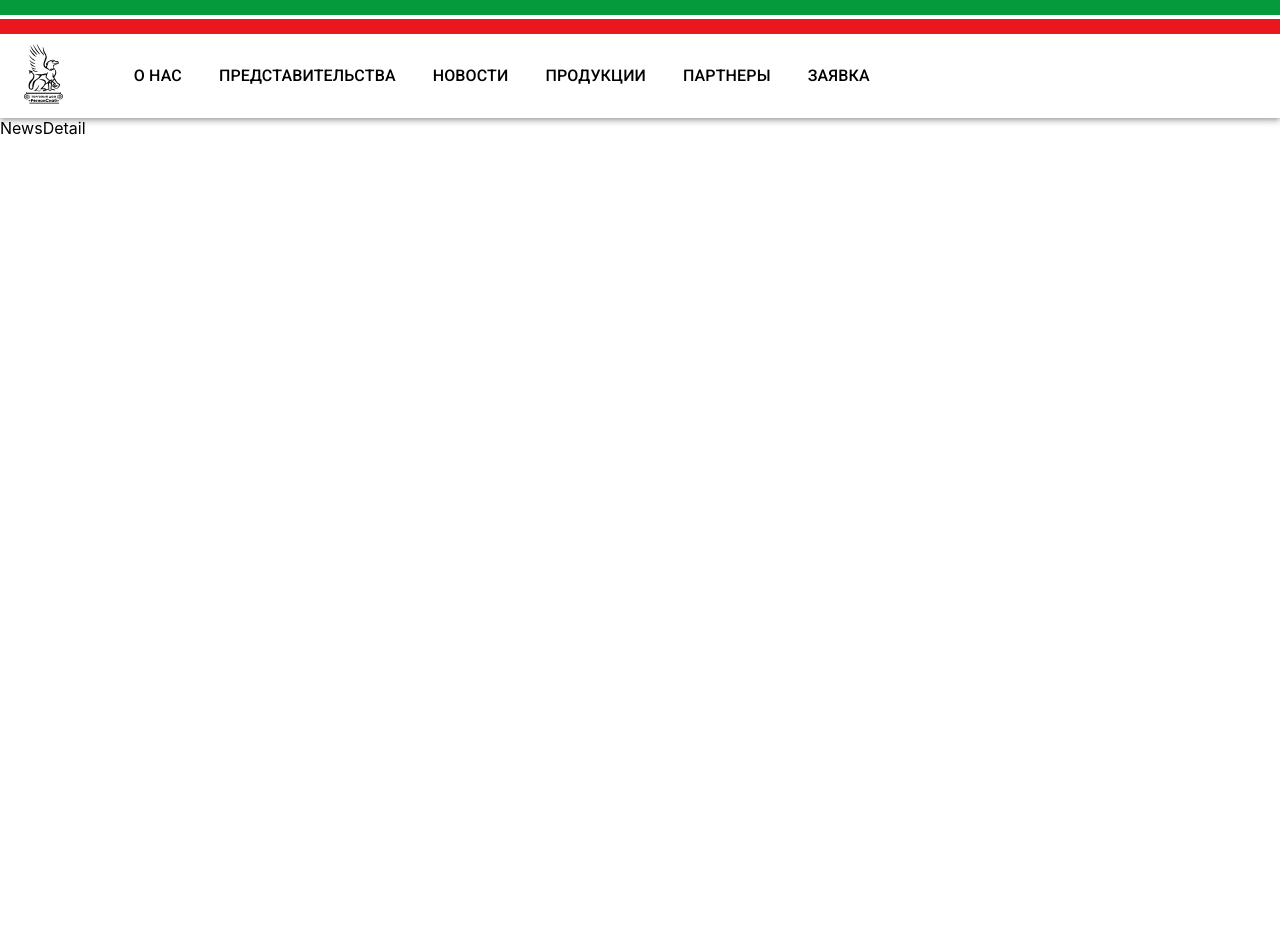
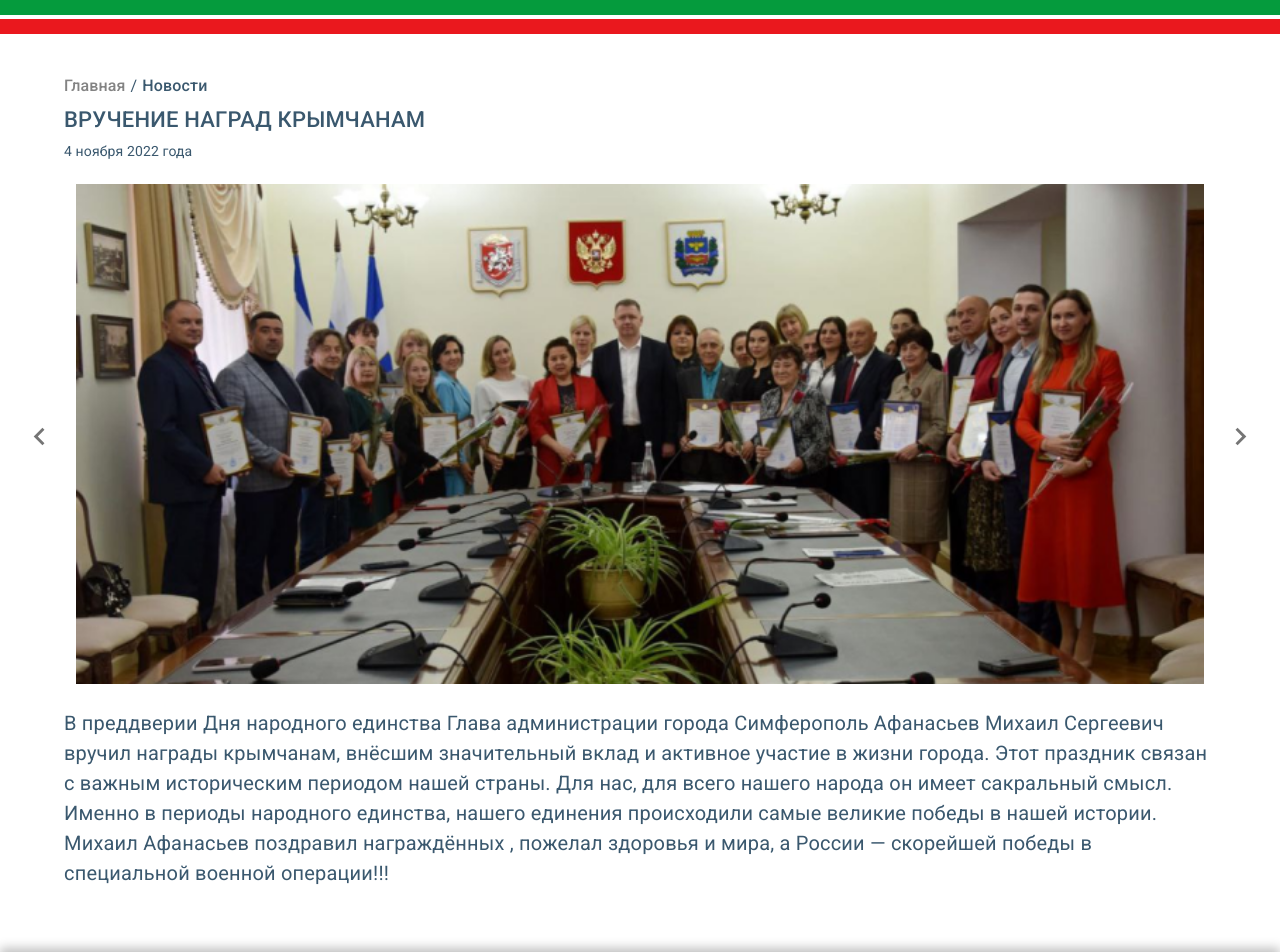
Before and after one commit to mrmainly/tatarstan-super-good, a React (Create React App) app: page /news-detail in a window 1280 px wide. Shown: the top 952 px of the page. Built offline with nearby package versions, Linux system fonts and the light colour scheme.

Commit message:
added news detail

```diff
--- a/src/components/footer/index.jsx
+++ b/src/components/footer/index.jsx
@@ -1,15 +1,16 @@
 import { Box, MenuItem } from "@mui/material";
 import { styled } from "@mui/system";
 import { HashLink } from "react-router-hash-link";
+import { useLocation } from "react-router-dom";
 
 import { Text } from "..";
+import ROUTES from "../../routes";
 
 const MenuList = styled(Box)(({ theme }) => ({
     display: "flex",
     justifyContent: "center",
     alignItems: "center",
     marginTop: 23,
-    marginBottom: 23,
     [theme.breakpoints.down("sm")]: {
         flexDirection: "column",
     },
@@ -26,6 +27,8 @@ const Item = styled(HashLink)(({ theme }) => ({
 }));
 
 const Footer = () => {
+    const location = useLocation();
+
     const items = [
         {
             label: "О НАС",
@@ -71,6 +74,7 @@ const Footer = () => {
                     marginTop: 0.5,
                 }}
             ></Box>
+            {location.pathname === ROUTES.HOME && (
                 <MenuList>
                     {items.map((item, index) => (
                         <Item to={item.path} key={index}>
@@ -88,6 +92,7 @@ const Footer = () => {
                         </Item>
                     ))}
                 </MenuList>
+            )}
             <Text
                 style={{
                     fontWeight: "600",
@@ -95,6 +100,7 @@ const Footer = () => {
                     color: "black",
                     fontStyle: "normal",
                     textAlign: "center",
+                    marginTop: 23,
                 }}
             >
                 ОБЩЕСТВО С ОГРАНИЧЕННОЙ ОТВЕТСТВЕННОСТЬЮ ТОРГОВЫЙ ДОМ
--- a/src/layouts/MainLayout.jsx
+++ b/src/layouts/MainLayout.jsx
@@ -1,11 +1,18 @@
+import { useEffect } from "react";
 import { Box } from "@mui/system";
+import { useLocation } from "react-router-dom";
 
 import { Header, Footer } from "../components";
+import ROUTES from "../routes";
 
 const MainLayout = ({ children }) => {
+    const location = useLocation();
+    useEffect(() => {
+        window.scrollTo(0, 0);
+    }, [location.pathname]);
     return (
         <Box sx={{ overflow: "hidden" }}>
-            <Header />
+            {location.pathname === ROUTES.HOME && <Header />}
             <Box>{children}</Box>
             <Footer />
         </Box>
--- a/src/pages/news-detail/index.jsx
+++ b/src/pages/news-detail/index.jsx
@@ -1,5 +1,123 @@
+import { Box, Container } from "@mui/material";
+import { styled } from "@mui/system";
+import Slider from "react-slick";
+import { useNavigate } from "react-router-dom";
+
+import { Text, PrevArrow, NextArrow } from "../../components";
+import ROUTES from "../../routes";
+
+const Navigator = styled(Text)(({ theme }) => ({
+    marginRight: 5,
+    cursor: "pointer",
+    transition: "all 1s ease",
+    fontWeight: 500,
+    color: "#838383",
+    "&:hover": {
+        color: "#3A586E",
+    },
+}));
+
 const NewsDetail = () => {
-    return <div style={{ minHeight: 800, color: "black" }}>NewsDetail</div>;
+    const navigate = useNavigate();
+
+    const settings = {
+        dots: false,
+        centerPadding: "0px",
+        speed: 500,
+        slidesToScroll: 1,
+        slidesToShow: 1,
+        prevArrow: <PrevArrow />,
+        nextArrow: <NextArrow />,
+    };
+    const list = [
+        { img: "/img/Frame3556.png" },
+        { img: "/img/Frame3556.png" },
+        { img: "/img/Frame3556.png" },
+    ];
+    return (
+        <>
+            <Box sx={{ bgcolor: "#059B3D", height: 15, width: "100%" }}></Box>
+            <Box
+                sx={{
+                    bgcolor: "#EA181E",
+                    height: 15,
+                    width: "100%",
+                    marginTop: 0.5,
+                }}
+            ></Box>
+            <Container
+                style={{ minHeight: 800, color: "black", paddingTop: 40 }}
+            >
+                <Box style={{ display: "flex" }}>
+                    <Navigator onClick={() => navigate(ROUTES.HOME)}>
+                        Главная
+                    </Navigator>
+                    <Text style={{ color: "#3A586E" }}>/</Text>
+                    <Text
+                        className="news"
+                        style={{
+                            marginLeft: 5,
+                            color: "#3A586E",
+                            fontWeight: 500,
+                            transition: "all 1s ease",
+                        }}
+                    >
+                        Новости
+                    </Text>
+                </Box>
+                <Text
+                    style={{
+                        color: "#3A586E",
+                        fontWeight: 500,
+                        fontSize: 22,
+                        marginTop: 5,
+                        marginBottom: 5,
+                    }}
+                >
+                    ВРУЧЕНИЕ НАГРАД КРЫМЧАНАМ
+                </Text>
+                <Text
+                    style={{
+                        color: "#3A586E",
+                        fontWeight: 300,
+                        fontSize: 14,
+                        marginBottom: 22,
+                    }}
+                >
+                    4 ноября 2022 года
+                </Text>
+                <Slider {...settings}>
+                    {list.map((item, index) => (
+                        <Box key={index}>
+                            <img
+                                src={item.img}
+                                alt=""
+                                style={{
+                                    width: "98%",
+                                    height: 500,
+                                    objectFit: "cover",
+                                    margin: "0 auto",
+                                }}
+                            />
+                        </Box>
+                    ))}
+                </Slider>
+                <Text style={{ fontSize: 20, color: "#3A586E", marginTop: 20 }}>
+                    {" "}
+                    В преддверии Дня народного единства Глава администрации
+                    города Симферополь Афанасьев Михаил Сергеевич вручил награды
+                    крымчанам, внëсшим значительный вклад и активное участие в
+                    жизни города. Этот праздник связан с важным историческим
+                    периодом нашей страны. Для нас, для всего нашего народа он
+                    имеет сакральный смысл. Именно в периоды народного единства,
+                    нашего единения происходили самые великие победы в нашей
+                    истории. Михаил Афанасьев поздравил награждённых , пожелал
+                    здоровья и мира, а России — скорейшей победы в специальной
+                    военной операции!!!
+                </Text>
+            </Container>
+        </>
+    );
 };
 
 export default NewsDetail;
```
Also changed, not shown: public/img/Frame3556.png (added). Lines whose indentation alone changed are shown as unchanged.
